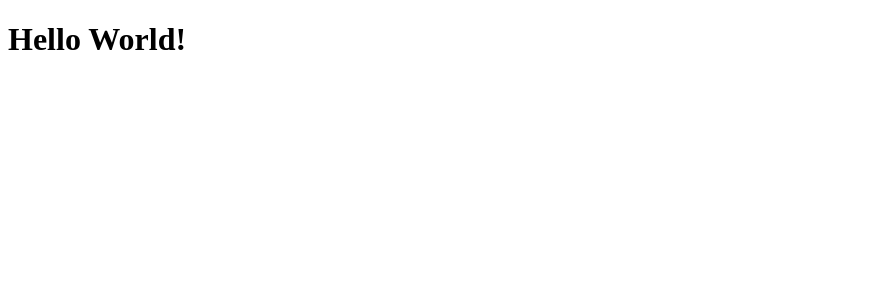
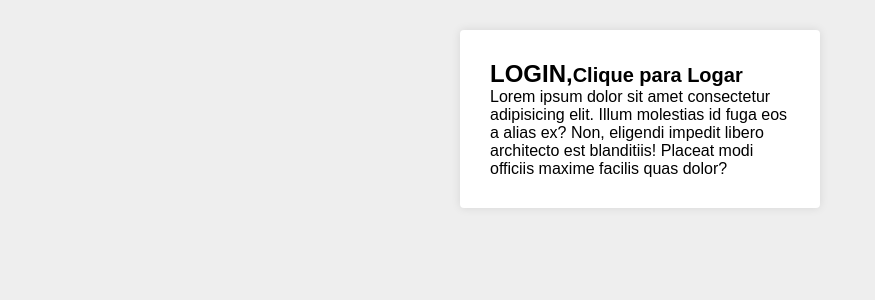
Before and after one commit to lukinhas563/protejoreact-CURSOJS, a React (Vite) app: page /login in a window 1280 px wide. Shown: the top 300 px of the page, without its empty margins (0-875 px from the left). Built offline with nearby package versions, Linux system fonts and the light colour scheme.

Commit message:
Styled-component e Rotas Atualizadas

```diff
--- a/package.json
+++ b/package.json
@@ -11,7 +11,9 @@
   },
   "dependencies": {
     "react": "^18.2.0",
-    "react-dom": "^18.2.0"
+    "react-dom": "^18.2.0",
+    "react-router-dom": "^6.21.0",
+    "styled-components": "^6.1.1"
   },
   "devDependencies": {
     "@types/react": "^18.2.43",
--- a/src/App.jsx
+++ b/src/App.jsx
@@ -1,9 +1,20 @@
+import { Link } from "react-router-dom"
+
+import GlobalStyled from "./styles/GlobalStyled"
+import { Container } from "./styles/GlobalStyled"
+
 function App() {
 
   return (
-    <>
+    <Container>
+      <GlobalStyled />
       <h1>Hello World!</h1>
-    </>
+      <ul>
+        <li>
+          <Link to={'/login'}>Login</Link>
+        </li>
+      </ul>
+    </Container>
   )
 }
 
--- a/src/main.jsx
+++ b/src/main.jsx
@@ -1,9 +1,22 @@
 import React from 'react'
 import ReactDOM from 'react-dom/client'
+import { createBrowserRouter, RouterProvider } from 'react-router-dom'
 import App from './App.jsx'
+import Login from './pages/Login/index.jsx'
+
+const router = createBrowserRouter([
+  {
+    path: '/',
+    element: <App />
+  },
+  {
+    path: '/login',
+    element: <Login />
+  }
+])
 
 ReactDOM.createRoot(document.getElementById('root')).render(
   <React.StrictMode>
-    <App />
+    <RouterProvider router={router} />
   </React.StrictMode>,
 )
--- /dev/null
+++ b/src/pages/Login/index.jsx
@@ -0,0 +1,20 @@
+import { Title, Paragrafo } from "./styled"
+
+import GlobalStyled from "../../styles/GlobalStyled"
+import { Container } from "../../styles/GlobalStyled"
+
+export default function Login() {
+
+    return (
+        <Container>
+            <GlobalStyled />
+            <Title>
+                LOGIN,
+                <small>Clique para Logar</small>
+            </Title>
+            <Paragrafo>Lorem ipsum dolor sit amet consectetur adipisicing elit. Illum molestias id
+                fuga eos a alias ex? Non, eligendi impedit libero architecto est blanditiis!
+                Placeat modi officiis maxime facilis quas dolor?</Paragrafo>
+        </Container>
+    )
+}
--- /dev/null
+++ b/src/pages/Login/styled.jsx
@@ -0,0 +1,5 @@
+import styled from "styled-components";
+
+export const Title = styled.h1``
+
+export const Paragrafo = styled.p``
--- /dev/null
+++ b/src/styles/GlobalStyled.jsx
@@ -0,0 +1,40 @@
+import styled, { createGlobalStyle } from 'styled-components'
+
+export default createGlobalStyle`
+* {
+    margin: 0;
+    padding: 0;
+    outline: none;
+    box-sizing: border-box;
+}
+
+body {
+    font-family: sans-serif;
+    background-color: #eee;
+}
+
+html, body, #root {
+    height: 100%;
+}
+
+button {
+    cursor: pointer;
+}
+
+a {
+    text-decoration: none;
+}
+
+ul {
+    list-style: none;
+}
+`
+
+export const Container = styled.section`
+max-width: 360px;
+background-color: #fff;
+margin: 30px auto;
+padding: 30px;
+border-radius: 4px;
+box-shadow: 0 0 10px rgba(0,0,0,0.1);
+`
```
Also changed, not shown: 1 other file (tests, documents, lock files or other folders).
